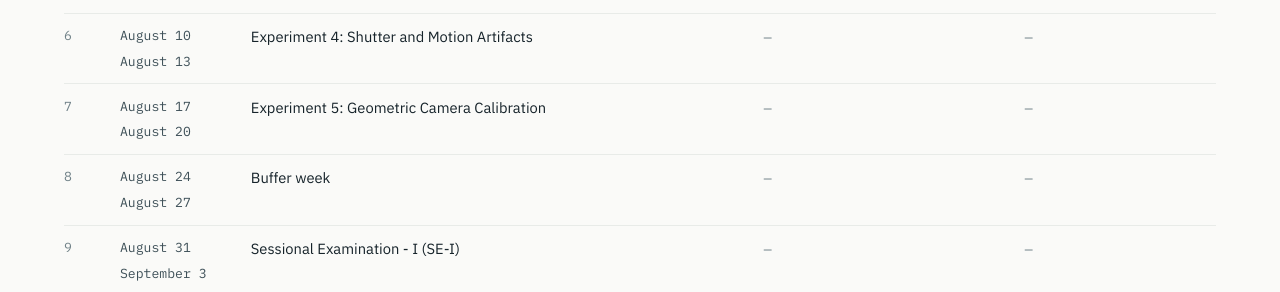
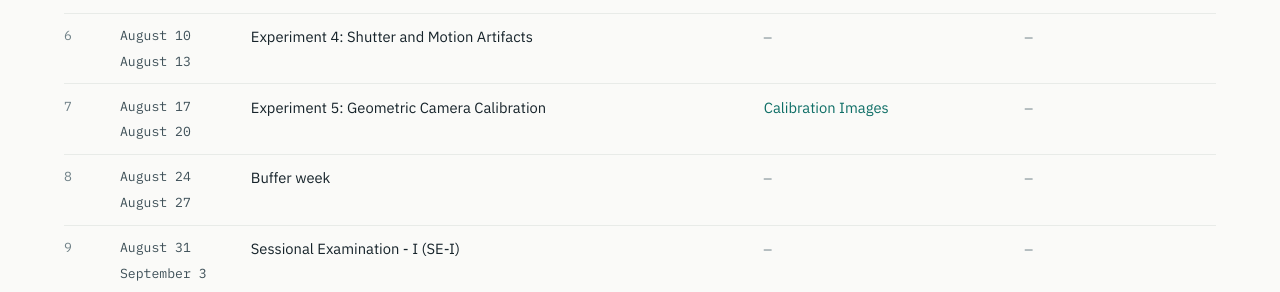
Before and after one commit to uhvardhan/sensors-actuators-lab, a Jekyll site: the page built from schedule.md, in a window 1280 px wide and 900 px high, scrolled down 458 px. Shown: the part 162-454 px from the top of the window. Built offline with Jekyll 4.4.1, drawn with Linux system fonts in a browser that asks for light colours.

Commit message:
Add calibration images to week 7 schedule

```diff
--- a/_data/schedule.yml
+++ b/_data/schedule.yml
@@ -65,7 +65,9 @@
   dates: ["August 17", "August 20"]
   session: "Experiment 5: Geometric Camera Calibration"
   notes: []
-  scripts: []
+  scripts:
+    - name: "Calibration Images"
+      url: "/assets/files/Calibration_Imgs.zip"
   resources: []
 - week: 8
   dates: ["August 24", "August 27"]
```
